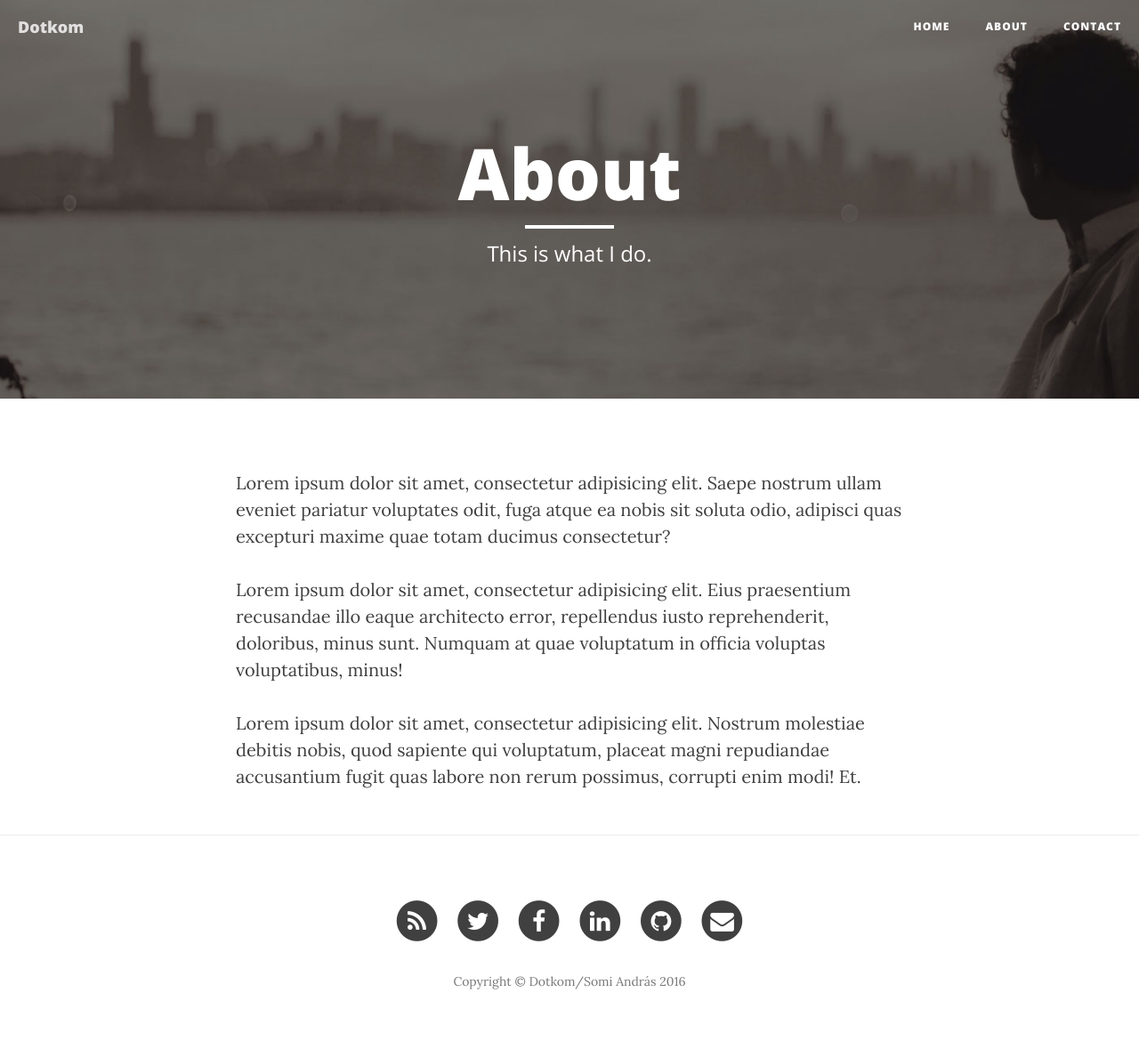
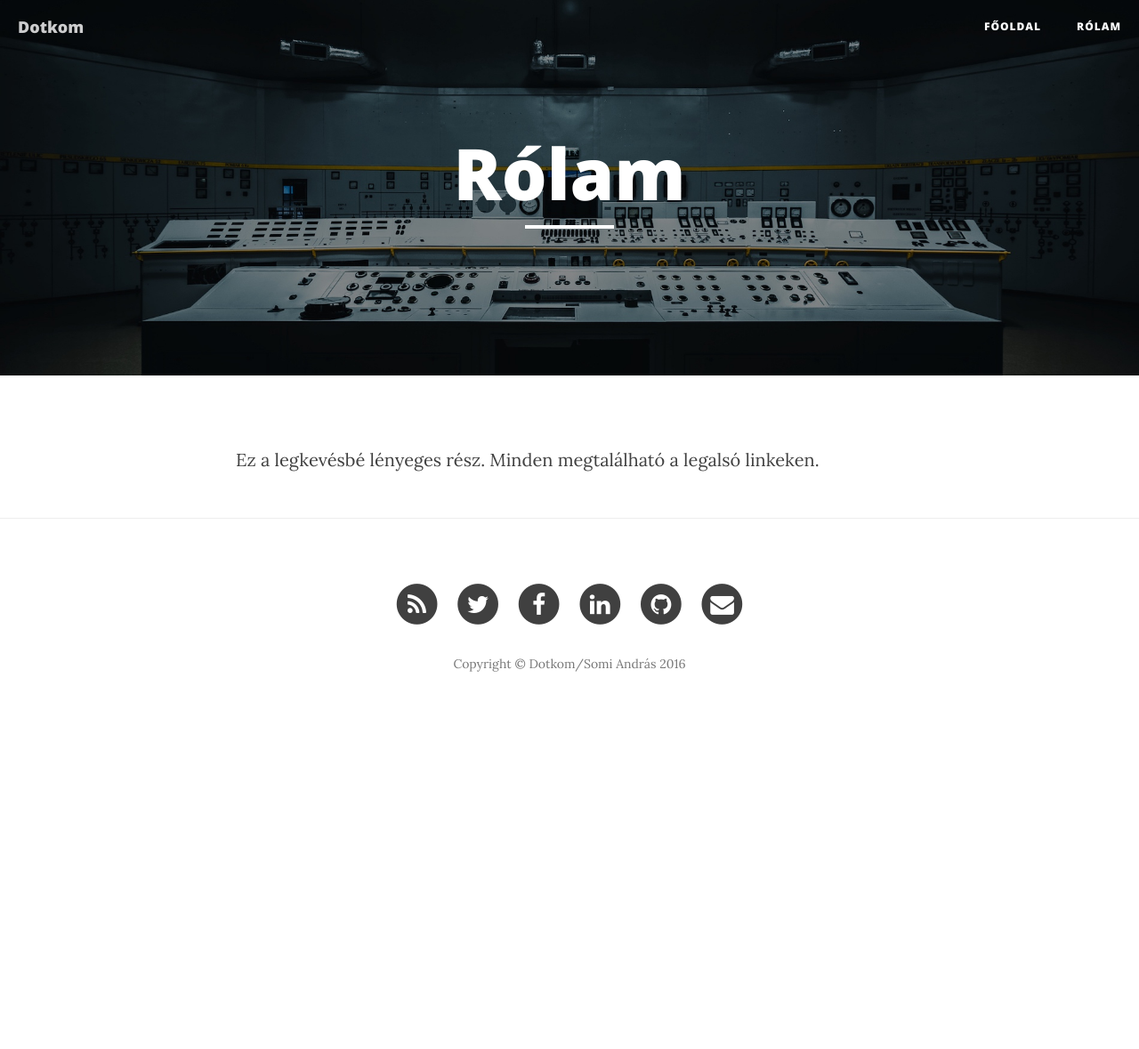
Before and after one commit to doktorjustice/doktorjustice.github.io, a Jekyll site: the page built from about.html, in a window 1280 px wide. Shown: the whole page at 89% size. Built offline with Jekyll 4.4.1, drawn with Linux system fonts in a browser that asks for light colours; nearby versions of some CDN libraries; after the commit the page ends 900 px from its top, so only the background shows below that.

Commit message:
Change header img

```diff
--- a/_config.yml
+++ b/_config.yml
@@ -1,6 +1,6 @@
 # Site settings
 title: Dotkom
-header-img: img/home-bg.jpg
+header-img: img/control_room.jpg
 email: your-email@yourdomain.com
 copyright_name: Dotkom/Somi András
 description: "Technológia pénzügyi szemmel"
--- a/_includes/nav.html
+++ b/_includes/nav.html
@@ -16,7 +16,7 @@
         <div class="collapse navbar-collapse" id="bs-example-navbar-collapse-1">
             <ul class="nav navbar-nav navbar-right">
                 <li>
-                    <a href="{{ site.baseurl }}/">Home</a>
+                    <a href="{{ site.baseurl }}/">Főoldal</a>
                 </li>
                 {% for page in site.pages %}{% if page.title %}
 				{% if page.url != '/404.html' %}
--- a/about.html
+++ b/about.html
@@ -1,12 +1,6 @@
 ---
 layout: page
-title: "About"
-description: "This is what I do."
-header-img: "img/about-bg.jpg"
+title: "Rólam"
+description: ""
 ---
-
-<p>Lorem ipsum dolor sit amet, consectetur adipisicing elit. Saepe nostrum ullam eveniet pariatur voluptates odit, fuga atque ea nobis sit soluta odio, adipisci quas excepturi maxime quae totam ducimus consectetur?</p>
-
-<p>Lorem ipsum dolor sit amet, consectetur adipisicing elit. Eius praesentium recusandae illo eaque architecto error, repellendus iusto reprehenderit, doloribus, minus sunt. Numquam at quae voluptatum in officia voluptas voluptatibus, minus!</p>
-
-<p>Lorem ipsum dolor sit amet, consectetur adipisicing elit. Nostrum molestiae debitis nobis, quod sapiente qui voluptatum, placeat magni repudiandae accusantium fugit quas labore non rerum possimus, corrupti enim modi! Et.</p>
+<p>Ez a legkevésbé lényeges rész. Minden megtalálható a legalsó linkeken.</p>
--- a/index.html
+++ b/index.html
@@ -1,6 +1,6 @@
 ---
 layout: page
-description: "Technológia pénzügyi szemmel"
+description: ""
 ---
 
 {% for post in paginator.posts %}
```
Also changed, not shown: contact.html (deleted, +0 -8 lines), img/about-bg.jpg (deleted), img/contact-bg.jpg (deleted), img/control_room.jpg (added), img/home-bg.jpg (deleted), img/post-bg-01.jpg (deleted), img/post-bg-02.jpg (deleted), img/post-bg-03.jpg (deleted), img/post-bg-04.jpg (deleted), img/post-bg-05.jpg (deleted), img/post-bg-06.jpg (deleted), img/post-sample-image.jpg (deleted), 1 other file.
